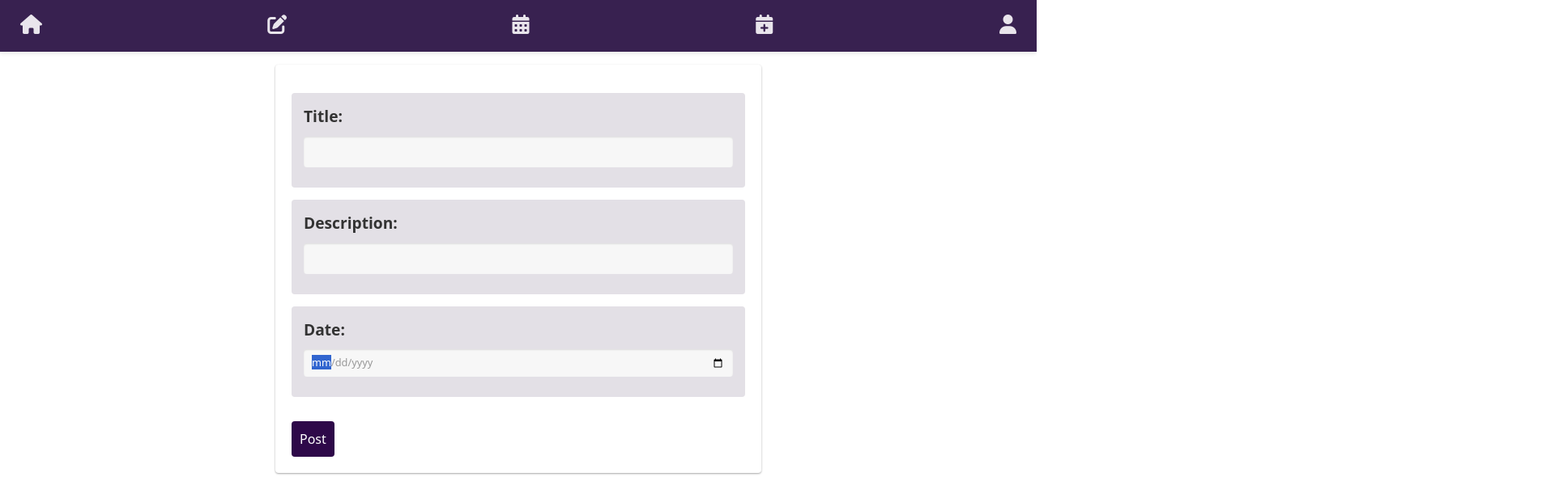
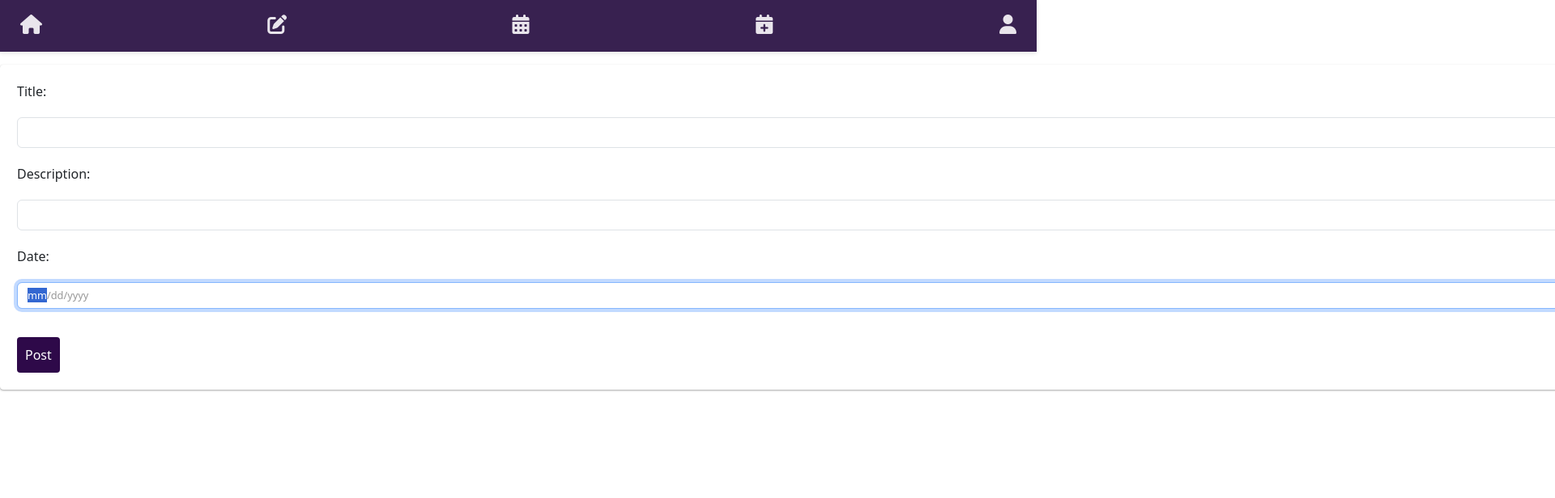
Before and after one commit to Jason720r/OurCode-Client, a React app: page /post_form in a window 1280 px wide. Shown: the top 616 px of the page at 81% size, 1920 px wide, since content can reach past the window. Built offline with nearby package versions, Linux system fonts and the light colour scheme; no server answers; a web font is replaced by a local one.

Commit message:
added_post_form

```diff
--- a/src/components/post/Post.css
+++ b/src/components/post/Post.css
@@ -1,13 +1,5 @@
 
 
-.postForm {
-    width: 50%;
-    margin: 0 auto;
-    background-color: #ffffff;
-    padding: 20px;
-    border-radius: 4px; /* Optionally add a slight rounded corner for the form */
-    box-shadow: 0 1px 3px rgba(0, 0, 0, 0.12), 0 1px 2px rgba(0, 0, 0, 0.24);
-}
 
 .post-options {
     position: relative;
@@ -55,35 +47,6 @@
 
 .post-options__menu button:hover {
     background-color: #928e94;
-}
-
-/* This styles the div that wraps the label and input */
-.form-group {
-    background-color: #e3e0e6;
-    padding: 15px;
-    margin: 15px 0;
-    border-radius: 4px;
-}
-
-/* Style the labels similar to the post titles */
-.form-group label {
-    font-size: 1.2em;
-    font-weight: bold;
-    color: #333;
-    margin-bottom: 10px;
-    display: block; /* This ensures the label takes the full width and pushes the input below */
-}
-
-/* Style the input fields similar to post descriptions */
-.form-group input.form-control {
-    color: #666;
-    margin-bottom: 10px;
-    width: 100%; /* To ensure the input takes the full width of its parent */
-    padding: 10px;
-    border: none;
-    background-color: #f7f7f7;
-    border-radius: 4px;
-    box-shadow: inset 0 1px 2px rgba(0, 0, 0, 0.1);
 }
 
 /* To match the post date style, but for the form it will style the date input */
--- a/src/index.css
+++ b/src/index.css
@@ -437,11 +437,11 @@ code {
 }
 
 .posts {
-    width: 70%;
+    width: 88%;
     margin: 0 auto;
     background-color: #ffffff;
     padding: 0px 10px;
-    margin-left: 25px;
+    margin-left: 8px;
 }
 
 .post {
@@ -488,14 +488,6 @@ button:hover {
     background-color: #ddd;
 }
 
-.postForm {
-    max-width: 600px;
-    margin: 30px auto;
-    padding: 20px;
-    background-color: #FFFFFF;
-    border-radius: 5px;
-    box-shadow: 0 2px 5px rgba(0, 0, 0, 0.1);
-}
 
 .form-group {
     margin-bottom: 20px;
--- a/src/news_api/NewPostContainer.js
+++ b/src/news_api/NewPostContainer.js
@@ -4,6 +4,7 @@ import { PostList } from '../components/post/PostList.js';
 import { EventList } from '../components/event/EventList.js';
 import { getEvents } from '../managers/EventManager.js';
 import { useNavigate } from 'react-router-dom';
+import { PostForm } from '../components/post/PostForm.js';
 import './News.css';
 
 
@@ -79,8 +80,13 @@ export const ParentContainerComponent = () => {
             }
         </div>
     </div>
+<div className="post-section">
+    <div className="news_post_form">
+        <PostForm />
+    </div>
     <div className="posts">
         <PostList />
+    </div>
     </div>
     <div className="news-right">
         <NewsComponent />
--- a/src/news_api/News.css
+++ b/src/news_api/News.css
@@ -5,6 +5,32 @@
     align-items: flex-start;
 }
 
+.news_post_form {
+    width: 40.5%;
+    margin: 0 auto;
+    background-color: #ffffff;
+    padding: 0px 10px;
+    margin-left: 25px;
+    margin-bottom: 30px;
+}
+.post-section {
+    display: flex;
+    flex-direction: column;
+    align-items: center; /* Center children horizontally */
+    justify-content: center; /* Optional: if you want to also vertically center them */
+    width: 70%; /* Matches the width of your .posts to ensure alignment */
+    margin: 0 auto; /* Centers the .post-section */
+}
+
+
+.postForm {
+    width: 190%;
+    background-color: #ffffff;
+    padding: 20px;
+    border: 1px solid #fff;
+    border-radius: 4px; /* Optionally add a slight rounded corner for the form */
+    box-shadow: 0 1px 3px rgba(0, 0, 0, 0.12), 0 1px 2px rgba(0, 0, 0, 0.24);
+}
 .events-section{
     border: 1px solid #ccc;
     padding: 10px;
@@ -134,7 +160,7 @@
     background-color: #fff;  /* Giving it a white background */
     box-shadow: 0 4px 8px rgba(0, 0, 0, 0.1);  /* Optional: Adds a subtle shadow to the box */
     border-radius: 5px;  /* Optional: Rounds the corners of the box */
-    width: 500%;  /* Ensures the news section takes the full width of its parent */
+    width: 420%;  /* Ensures the news section takes the full width of its parent */
     box-sizing: border-box;  /* Ensures padding and border are included in width calculations */
     max-height: 1000px;
     overflow-y: auto;
```
